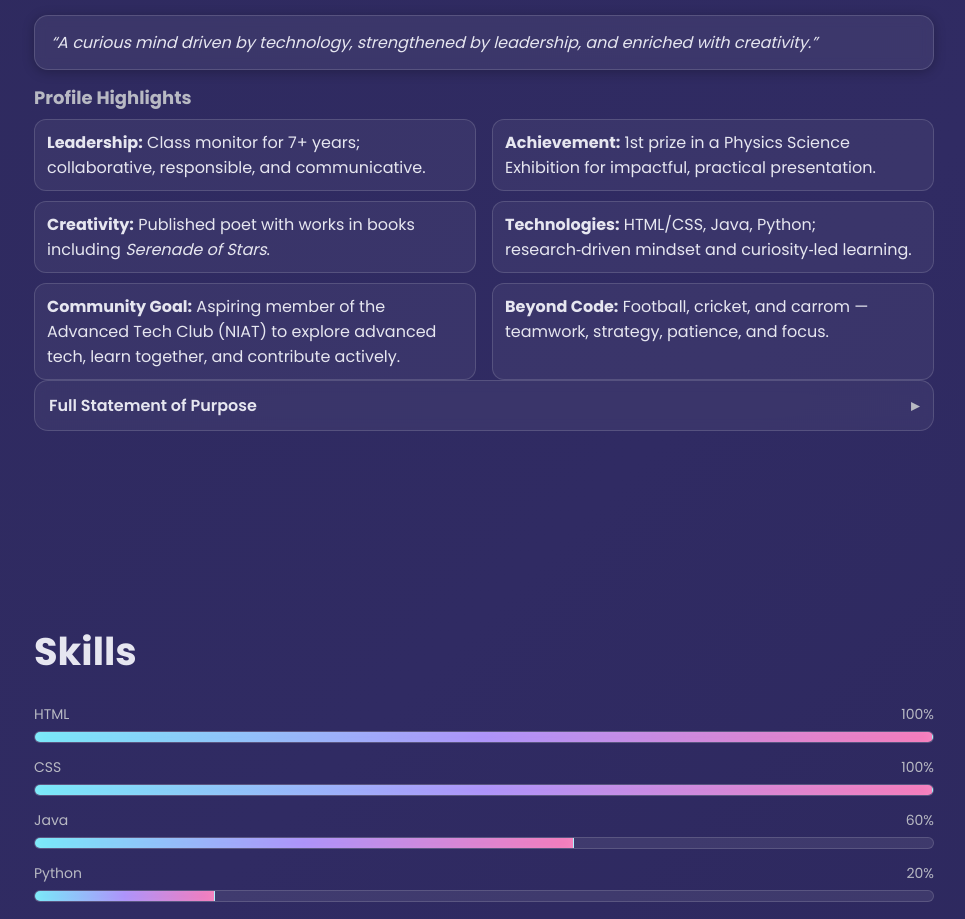
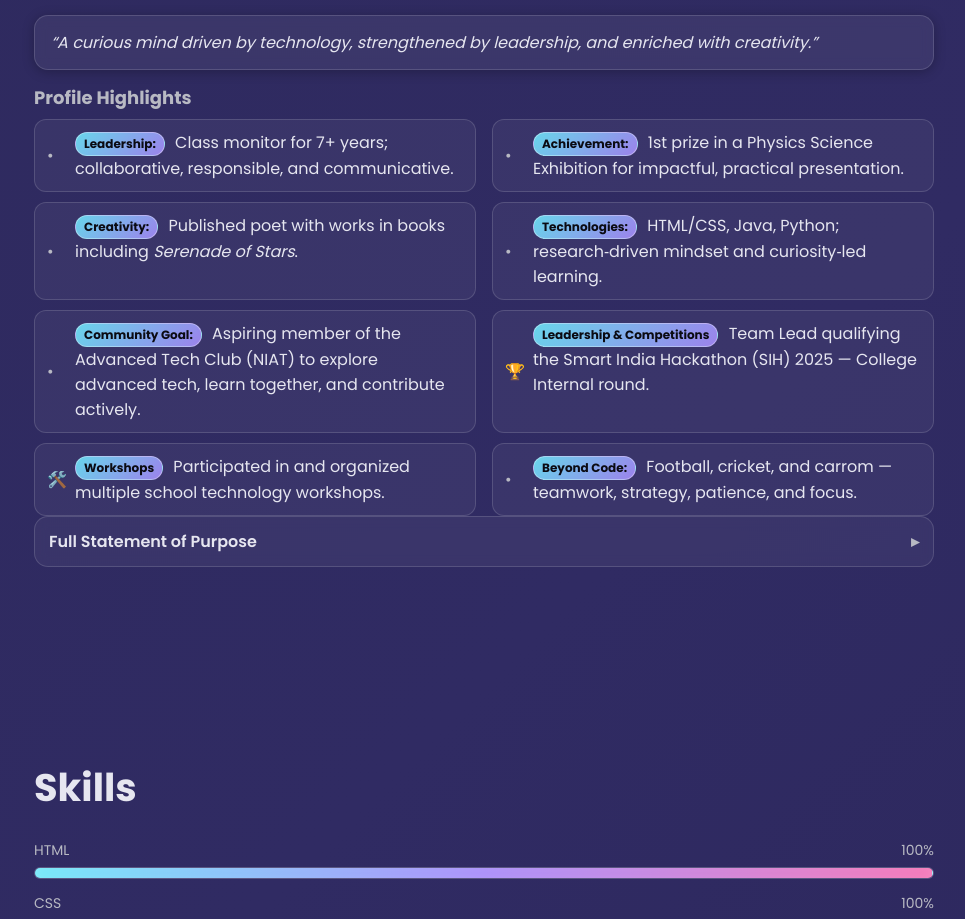
Before and after one commit to SyntaxisReaper/Creator, a plain HTML site: page index.html in a window 1280 px wide. Shown: the part 1022-1941 px from the top of the page, without its empty margins (156-1121 px from the left). Drawn offline with Linux system fonts and the light colour scheme.

Commit message:
feat(about): style highlights with badges and icons; add SIH 2025 + workshops items

```diff
--- a/index.html
+++ b/index.html
@@ -104,6 +104,8 @@
           <li><strong>Creativity:</strong> Published poet with works in books including <em>Serenade of Stars</em>.</li>
           <li><strong>Technologies:</strong> HTML/CSS, Java, Python; research‑driven mindset and curiosity‑led learning.</li>
           <li><strong>Community Goal:</strong> Aspiring member of the Advanced Tech Club (NIAT) to explore advanced tech, learn together, and contribute actively.</li>
+          <li class="tag-leadership"><strong>Leadership & Competitions</strong> Team Lead qualifying the Smart India Hackathon (SIH) 2025 — College Internal round.</li>
+          <li class="tag-workshops"><strong>Workshops</strong> Participated in and organized multiple school technology workshops.</li>
           <li><strong>Beyond Code:</strong> Football, cricket, and carrom — teamwork, strategy, patience, and focus.</li>
         </ul>
       </div>
--- a/styles.css
+++ b/styles.css
@@ -137,7 +137,13 @@ body {
 .highlights { margin-top: 14px; }
 .highlights-title { margin: 8px 0 8px; font-size: 18px; color: var(--muted); }
 .highlights-list { list-style: none; padding: 0; margin: 0; display: grid; grid-template-columns: 1fr 1fr; gap: 10px 16px; }
-.highlights-list li { padding: 10px 12px; border: 1px solid var(--border); border-radius: 12px; background: rgba(255,255,255,.05); }
+.highlights-list li { position: relative; padding: 10px 12px 10px 40px; border: 1px solid var(--border); border-radius: 12px; background: rgba(255,255,255,.05); transition: transform .15s ease, background .2s ease; }
+.highlights-list li:hover { transform: translateY(-2px); background: rgba(255,255,255,.07); }
+.highlights-list li strong { display: inline-block; margin-right: 6px; padding: 2px 8px; border-radius: 999px; font-size: 12px; font-weight: 700; color: #0b0b12; background: linear-gradient(135deg, rgba(110,231,249,.9), rgba(167,139,250,.9)); border: 1px solid rgba(255,255,255,.35); }
+.highlights-list li::before { content: "•"; position: absolute; left: 12px; top: 50%; transform: translateY(-50%); color: var(--muted); }
+/* Specific icons for categories */
+.highlights-list li.tag-leadership::before { content: "🏆"; font-size: 16px; }
+.highlights-list li.tag-workshops::before { content: "🛠️"; font-size: 16px; }
 @media (max-width: 800px) { .highlights-list { grid-template-columns: 1fr; } }
 
 /* Collapsible panel (details/summary) */
```
